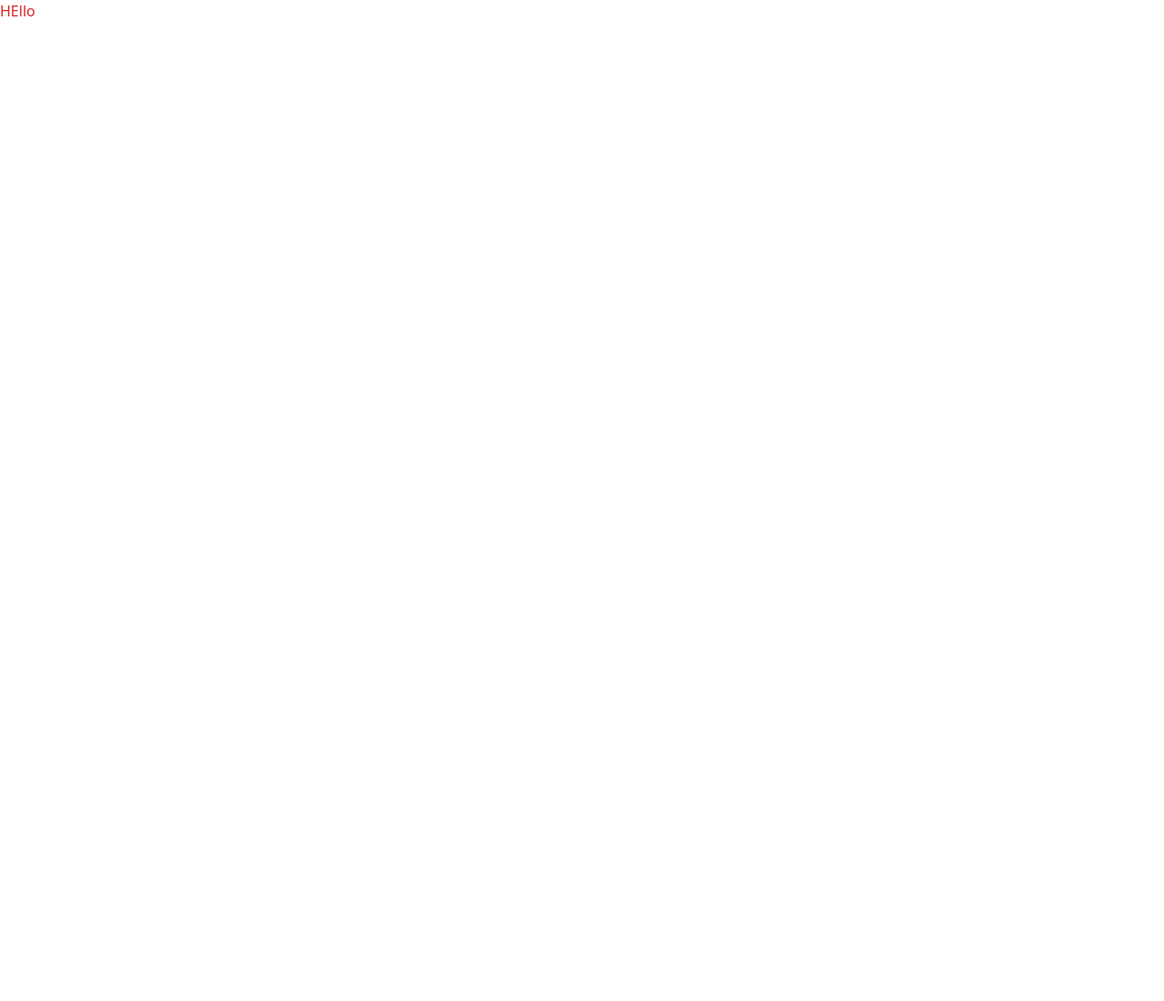
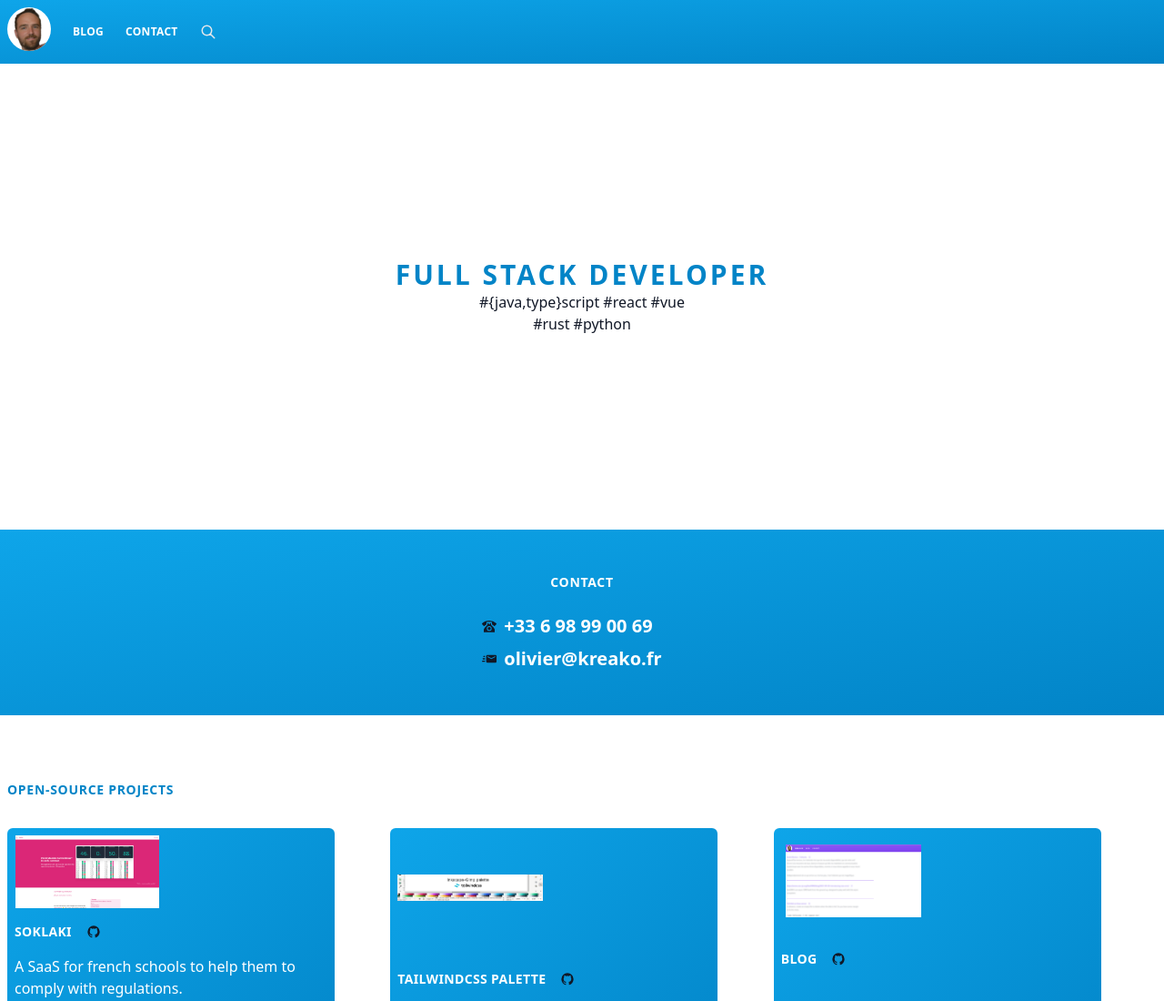
Before and after one commit to kreako/kreako.fr, a React app in the folder next/: page / in a window 1280 px wide. Shown: the top 1100 px of the page at 91% size. Before the commit the page ends 800 px from the top, so only its background shows below. Built offline with nearby package versions, Linux system fonts and the light colour scheme.

Commit message:
Copy astro home page in next

```diff
--- /dev/null
+++ b/next/components/contact-block.tsx
@@ -0,0 +1,24 @@
+import { IconMail } from "../icons/icon-mail"
+import { IconPhone } from "../icons/icon-phone"
+
+export default function ContactBlock() {
+  return (
+    <div className="flex flex-col items-center bg-gradient-to-br from-sky-500 to-sky-600 px-2 py-12">
+      <div className="uppercase tracking-wider font-bold text-white text-sm">Contact</div>
+      <div className="grid grid-cols-1 gap-y-2 mt-6">
+        <div className="flex items-center space-x-2 mr-8">
+          <IconPhone />
+          <p className="font-bold text-lg md:text-xl text-white">
+            <a href="tel:+33698990069">+33 6 98 99 00 69</a>
+          </p>
+        </div>
+        <div className="flex items-center space-x-2">
+          <IconMail />
+          <p className="font-bold text-lg md:text-xl text-white">
+            <a href="mailto:olivier@kreako.fr">olivier@kreako.fr</a>
+          </p>
+        </div>
+      </div>
+    </div>
+  )
+}
--- /dev/null
+++ b/next/components/header.tsx
@@ -0,0 +1,53 @@
+import Image from "next/image"
+import Link from "next/link"
+
+export default function Header() {
+  return (
+    <header className="flex flex-row bg-gradient-to-br from-sky-500 to-sky-600 items-center space-x-6">
+      <div className="ml-2 my-2 flex-none">
+        <Link href="/">
+          <a>
+            <Image
+              src="/avatar.png"
+              alt="Avatar"
+              width={48}
+              height={48}
+              className="rounded-full bg-white"
+            />
+          </a>
+        </Link>
+      </div>
+      <div className="text-white uppercase tracking-wide text-xs font-semibold">
+        <Link href="/blog">
+          <a>Blog</a>
+        </Link>
+      </div>
+      <div className="text-white uppercase tracking-wide text-xs font-semibold">
+        <Link href="/contact">
+          <a>Contact</a>
+        </Link>
+      </div>
+      <div>
+        <Link href="/search">
+          <a>
+            <svg
+              width="18"
+              height="18"
+              fill="none"
+              viewBox="0 0 24 24"
+              stroke="currentColor"
+              className="text-gray-200 hover:text-white transition-colors duration-150"
+            >
+              <path
+                strokeLinecap="round"
+                strokeLinejoin="round"
+                strokeWidth="2"
+                d="M21 21l-6-6m2-5a7 7 0 11-14 0 7 7 0 0114 0z"
+              ></path>
+            </svg>
+          </a>
+        </Link>
+      </div>
+    </header>
+  )
+}
--- /dev/null
+++ b/next/components/layout.tsx
@@ -0,0 +1,11 @@
+import { ReactNode } from "react"
+import Header from "./header"
+
+export default function Layout({ children }: { children: ReactNode }) {
+  return (
+    <>
+      <Header />
+      <main className="text-gray-900">{children}</main>
+    </>
+  )
+}
--- /dev/null
+++ b/next/components/project-card.tsx
@@ -0,0 +1,36 @@
+import Image from "next/image"
+import { ReactNode } from "react"
+import IconGithub from "../icons/icon-github"
+
+type ProjectCardProps = {
+  img: string
+  name: string
+  url: string
+  github: string
+  children: ReactNode
+}
+
+export default function ProjectCard({ img, name, url, github, children }: ProjectCardProps) {
+  return (
+    <div className="grid grid-cols-1 items-center mt-8 bg-gradient-to-br from-sky-500 to-sky-600 rounded-md p-2 w-[22.5rem]">
+      <a href={url} className="grid justify-center rounded-md relative w-40 h-20">
+        <Image
+          src={img}
+          alt={`Screenshot of ${name}`}
+          width={320}
+          layout="fill"
+          objectFit="contain"
+        />
+      </a>
+      <div className="flex flex-row space-x-4 items-center mt-4">
+        <a href={url} className="font-bold text-white uppercase tracking-wide text-sm">
+          {name}
+        </a>
+        <a href={github}>
+          <IconGithub />
+        </a>
+      </div>
+      <div className="mt-4 text-white">{children}</div>
+    </div>
+  )
+}
--- /dev/null
+++ b/next/components/project-hashtag.tsx
@@ -0,0 +1,3 @@
+export default function ProjectHashtag({ name }: { name: string }) {
+  return <span className="font-bold">#{name}</span>
+}
--- /dev/null
+++ b/next/icons/icon-github.tsx
@@ -0,0 +1,10 @@
+export default function IconGithub() {
+  return (
+    <svg width="1em" height="1em" viewBox="0 0 24 24">
+      <path
+        fill="currentColor"
+        d="M12 2A10 10 0 0 0 2 12c0 4.42 2.87 8.17 6.84 9.5c.5.08.66-.23.66-.5v-1.69c-2.77.6-3.36-1.34-3.36-1.34c-.46-1.16-1.11-1.47-1.11-1.47c-.91-.62.07-.6.07-.6c1 .07 1.53 1.03 1.53 1.03c.87 1.52 2.34 1.07 2.91.83c.09-.65.35-1.09.63-1.34c-2.22-.25-4.55-1.11-4.55-4.92c0-1.11.38-2 1.03-2.71c-.1-.25-.45-1.29.1-2.64c0 0 .84-.27 2.75 1.02c.79-.22 1.65-.33 2.5-.33c.85 0 1.71.11 2.5.33c1.91-1.29 2.75-1.02 2.75-1.02c.55 1.35.2 2.39.1 2.64c.65.71 1.03 1.6 1.03 2.71c0 3.82-2.34 4.66-4.57 4.91c.36.31.69.92.69 1.85V21c0 .27.16.59.67.5C19.14 20.16 22 16.42 22 12A10 10 0 0 0 12 2Z"
+      ></path>
+    </svg>
+  )
+}
--- /dev/null
+++ b/next/icons/icon-mail.tsx
@@ -0,0 +1,12 @@
+import { SVGProps } from "react"
+
+export function IconMail(props: SVGProps<SVGSVGElement>) {
+  return (
+    <svg width="1em" height="1em" viewBox="0 0 24 24" {...props}>
+      <path
+        fill="currentColor"
+        d="M22 5.5H9c-1.1 0-2 .9-2 2v9a2 2 0 0 0 2 2h13c1.11 0 2-.89 2-2v-9a2 2 0 0 0-2-2m0 3.67l-6.5 3.33L9 9.17V7.5l6.5 3.31L22 7.5v1.67M5 16.5c0 .17.03.33.05.5H1c-.552 0-1-.45-1-1s.448-1 1-1h4v1.5M3 7h2.05c-.02.17-.05.33-.05.5V9H3c-.55 0-1-.45-1-1s.45-1 1-1m-2 5c0-.55.45-1 1-1h3v2H2c-.55 0-1-.45-1-1Z"
+      ></path>
+    </svg>
+  )
+}
--- /dev/null
+++ b/next/icons/icon-phone.tsx
@@ -0,0 +1,12 @@
+import { SVGProps } from "react"
+
+export function IconPhone(props: SVGProps<SVGSVGElement>) {
+  return (
+    <svg width="1em" height="1em" viewBox="0 0 24 24" {...props}>
+      <path
+        fill="currentColor"
+        d="M12 3C7.46 3 3.34 4.78.29 7.67c-.18.18-.29.43-.29.71c0 .28.11.53.29.71l2.48 2.48a1.01 1.01 0 0 0 1.41.01c.79-.74 1.69-1.36 2.66-1.85c.33-.16.56-.5.56-.9v-3.1C8.85 5.25 10.39 5 12 5c1.59 0 3.14.25 4.59.72v3.1c0 .39.23.74.56.9c.98.49 1.85 1.12 2.67 1.85c.18.18.43.28.68.28c.3 0 .55-.11.73-.29l2.48-2.48c.18-.18.29-.43.29-.71c0-.28-.12-.52-.3-.7A16.965 16.965 0 0 0 12 3M9 7v3s-6 5-6 8v4h18v-4c0-3-6-8-6-8V7h-2v2h-2V7H9m3 5a4 4 0 0 1 4 4a4 4 0 0 1-4 4a4 4 0 0 1-4-4a4 4 0 0 1 4-4m0 1.5A2.5 2.5 0 0 0 9.5 16a2.5 2.5 0 0 0 2.5 2.5a2.5 2.5 0 0 0 2.5-2.5a2.5 2.5 0 0 0-2.5-2.5Z"
+      ></path>
+    </svg>
+  )
+}
--- a/next/pages/_app.tsx
+++ b/next/pages/_app.tsx
@@ -1,8 +1,13 @@
-import '../styles/globals.css'
-import type { AppProps } from 'next/app'
+import "../styles/globals.css"
+import type { AppProps } from "next/app"
+import Layout from "../components/layout"
 
 function MyApp({ Component, pageProps }: AppProps) {
-  return <Component {...pageProps} />
+  return (
+    <Layout>
+      <Component {...pageProps} />
+    </Layout>
+  )
 }
 
 export default MyApp
--- a/next/pages/index.tsx
+++ b/next/pages/index.tsx
@@ -1,6 +1,8 @@
-import type { NextPage } from "next";
-import Head from "next/head";
-import Image from "next/image";
+import type { NextPage } from "next"
+import Head from "next/head"
+import ContactBlock from "../components/contact-block"
+import ProjectCard from "../components/project-card"
+import ProjectHashtag from "../components/project-hashtag"
 
 const Home: NextPage = () => {
   return (
@@ -11,9 +13,106 @@ const Home: NextPage = () => {
         <link rel="icon" href="/favicon.ico" />
       </Head>
 
-      <div className="text-red-600">HEllo</div>
+      <section className="flex flex-col items-center min-h-[18rem] md:min-h-[24rem] lg:min-h-[32rem]">
+        <div className="flex flex-col justify-center flex-grow items-center">
+          <h1 className="text-3xl uppercase font-extrabold tracking-widest text-center text-sky-600">
+            Full Stack Developer
+          </h1>
+          <div>
+            #{"{"}java,type{"}"}script #react #vue
+          </div>
+          <div>#rust #python</div>
+        </div>
+      </section>
+
+      <section>
+        <ContactBlock />
+      </section>
+
+      <section className="flex flex-col px-2 py-6 mt-12">
+        <div className="uppercase tracking-wider font-bold text-sky-600 text-sm">
+          Open-source projects
+        </div>
+        <div className="grid justify-between grid-cols-1 md:grid-cols-2 lg:grid-cols-3 md:max-w-screen-md lg:max-w-screen-xl">
+          <ProjectCard
+            img="/projects/soklaki.png"
+            url="https://soklaki.fr"
+            name="soklaki"
+            github="https://github.com/kreako/soklaki"
+          >
+            <div>A SaaS for french schools to help them to comply with regulations.</div>
+            <div className="mt-4 text-sm">
+              <p>
+                Frontend with <ProjectHashtag name="vue" /> and{" "}
+                <ProjectHashtag name="tailwindcss" />
+              </p>
+              <p>
+                Backend with <ProjectHashtag name="rust" />, <ProjectHashtag name="python" />,{" "}
+                <ProjectHashtag name="hasura" /> and <ProjectHashtag name="postgresql" />
+              </p>
+              <p>
+                Infrastructure with <ProjectHashtag name="docker/podman" />,{" "}
+                <ProjectHashtag name="ansible" />, <ProjectHashtag name="prometheus" /> and{" "}
+                <ProjectHashtag name="grafana" />
+              </p>
+            </div>
+          </ProjectCard>
+          <ProjectCard
+            img="/projects/tailwind.png"
+            url="https://github.com/kreako/inkscape-gimp-tailwindcss-palette"
+            name="Tailwindcss palette"
+            github="https://github.com/kreako/inkscape-gimp-tailwindcss-palette"
+          >
+            <div>Tailwindcss palette for inkscape or gimp.</div>
+            <div className="mt-4 text-sm">
+              <p>
+                <ProjectHashtag name="javascript" />
+              </p>
+            </div>
+          </ProjectCard>
+          <ProjectCard
+            img="/projects/blog.png"
+            url="https://kreako.fr/blog"
+            name="Blog"
+            github="https://github.com/kreako/kreako.fr"
+          >
+            <div>
+              Next.js site with a strapi/postgresql backend. Showcase, ressources and ideas storage.
+            </div>
+            <div className="mt-4 text-sm">
+              <p>
+                <ProjectHashtag name="typescript" />, <ProjectHashtag name="next" />,{" "}
+                <ProjectHashtag name="strapi" />, <ProjectHashtag name="meilisearch" />,{" "}
+                <ProjectHashtag name="docker/podman" />, <ProjectHashtag name="ansible" />,{" "}
+                <ProjectHashtag name="jamstack" />
+              </p>
+            </div>
+          </ProjectCard>
+          <ProjectCard
+            img="/projects/cleomacs.png"
+            url="https://github.com/kreako/cleomacs"
+            name="Cleomacs"
+            github="https://github.com/kreako/cleomacs"
+          >
+            <div>Saas starter mono-repo typescript template</div>
+            <div className="mt-4 text-sm">
+              <p>
+                Frontend with <ProjectHashtag name="react" />, <ProjectHashtag name="typescript" />{" "}
+                and <ProjectHashtag name="tailwindcss" />
+              </p>
+              <p>
+                Backend with <ProjectHashtag name="typescript" />, <ProjectHashtag name="prisma" />,{" "}
+                <ProjectHashtag name="express" /> and <ProjectHashtag name="postgresql" />
+              </p>
+            </div>
+          </ProjectCard>
+        </div>
+      </section>
+      <section className="mt-12">
+        <ContactBlock />
+      </section>
     </>
-  );
-};
+  )
+}
 
-export default Home;
+export default Home
```
Also changed, not shown: next/public/avatar.png (added), next/public/projects/blog.png (added), next/public/projects/cleomacs.png (added), next/public/projects/music.png (added), next/public/projects/soklaki.png (added), next/public/projects/tailwind.png (added).
